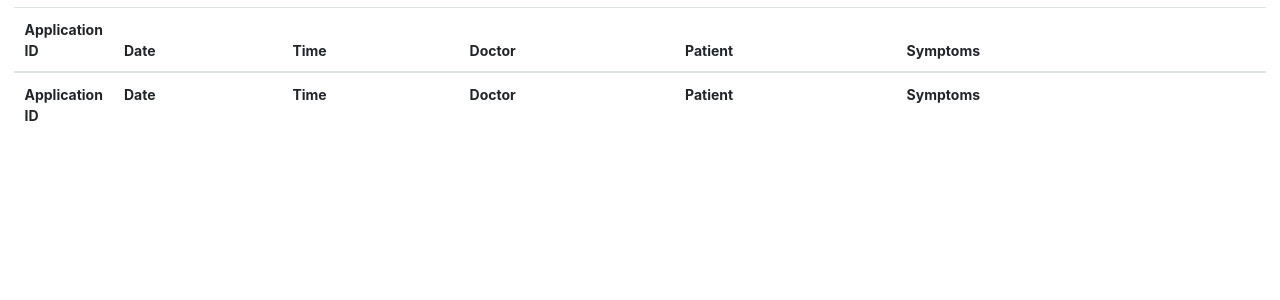
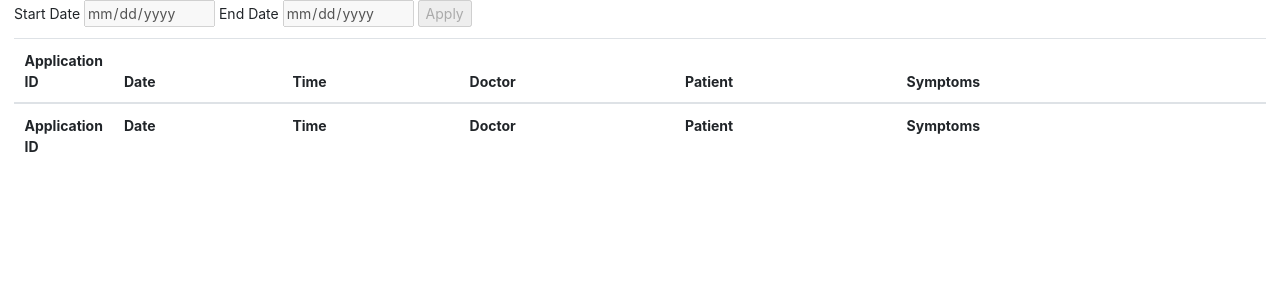
Before and after one commit to SZTankWang/EHR, a Flask app: template EHR/templates/nurseAllAppt.html in a window 1280 px wide. Shown: the part 100-400 px from the top of the page. Run offline with Flask 2, Linux system fonts and the light colour scheme; the template is opened without the code that fills it, so the values that code supplies are empty; some libraries are stand-ins or nearby versions.

```diff
--- a/EHR/Controller/routes_basic.py
+++ b/EHR/Controller/routes_basic.py
@@ -472,7 +472,7 @@ def nurseViewMC():
 def nurseGetComments():
 	app_id = request.form['appID']
 	appt = Application.query.filter(Application.id==app_id)
-	return make_response(jsonify({"comments":appt.reject_reason}))
+	return make_response(jsonify({"comments":appt[0].reject_reason}))
 
 @app.route('/nursePastAppt', methods=['GET', 'POST'])
 def nursePastAppt():
@@ -507,7 +507,7 @@ def nurseEditPreExam():
 	mc_id = request.form['mcID']
 	body_temperature = request.form['bodyTemperature']
 	pulse_rate = request.form['pulseRate']
-	blood_pressure = request.form['bloodPressue']
+	blood_pressure = request.form['bloodPressure']
 
 	mc = Medical_record.query.filter( Medical_record.id == mc_id).first()
 	mc.body_temperature = body_temperature
--- a/EHR/static/js/function/util.js
+++ b/EHR/static/js/function/util.js
@@ -31,6 +31,9 @@ function sendRequest(route, type, data, successHandler){
   });
 }
 
+function getFullDate(date){
+  return date.toISOString().split("T")[0];
+}
 
 //-------------------------tab styling--------------------------
 // main navigation
--- a/EHR/static/js/nurseAllAppt.js
+++ b/EHR/static/js/nurseAllAppt.js
@@ -21,6 +21,7 @@ $(document).ready(function() {
     $("#overlay").addClass("d-none");
   };
   sendRequest("nurseOnGoingAppt", "GET", null, initTable);
+  setStartOrEndDate();
 });
 
 // ---------------------capture user action--------------------------
@@ -45,6 +46,9 @@ $("#rejectedApp").on('click', function(){
   var dateRange = jsonifyDateRange(new Date(), new Date(), 7);
   goUpdateTable("nurseRejectedApp", dateRange);
 });
+
+//change time range
+$("#timeRange").on('submit', function(){});
 
 
 // --------------------------event handlers----------------------------
@@ -81,6 +85,23 @@ function goUpdateTable(route, data=null){
     $("#overlay").addClass("d-none");
   };
   sendRequest(route, type, data, updateTable);
+  setStartOrEndDate();
+}
+
+/**
+* @desc set the start or end date according to the tab
+*/
+function setStartOrEndDate(){
+  var today = getFullDate(new Date());
+  if ($(".nav-table.active").text() == "Ongoing appointments") {
+    switchInputValue (true, true, null, true);
+  } else if ($(".nav-table.active").text() == "Future appointments") {
+    switchInputValue (true, false, today, false);
+  } else if ($(".nav-table.active").text() == "Past appointments") {
+    switchInputValue (false, true, today, false);
+  } else {
+    switchInputValue (false, false, null, false);
+  }
 }
 
 //------------------------------utilities-------------------------------
@@ -89,8 +110,15 @@ function jsonifyDateRange(startDate, endDate, range=null){
   if (range) {
     endDate.setDate(startDate.getDate() + 7);
   }
-  var startDateStr = startDate.toISOString().split('T')[0];
-  var endDateStr = endDate.toISOString().split('T')[0];
+  var startDateStr = getFullDate(startDate);
+  var endDateStr = getFullDate(endDate);
   var data = {"startDate": startDateStr, "endDate": endDateStr};
   return data;
 }
+
+function switchInputValue (start, end, today, submit) {
+  $("#startDate").prop("disabled", start);
+  $("#endDate").prop("disabled", end);
+  $("#startDate").prop("value", today);
+  $("#applyRange").prop("disabled", submit);
+}
--- a/EHR/templates/nurseAllAppt.html
+++ b/EHR/templates/nurseAllAppt.html
@@ -73,6 +73,14 @@
 			</nav>
 		</div>
 
+		<form>
+			<label for="startDate">Start Date</label>
+			<input id="startDate" type="date" value="" name="startDate" required>
+			<label for="endDate">End Date</label>
+			<input id="endDate" type="date" value="" name="endDate" required>
+			<input id="applyRange" type="submit" value="Apply">
+		</form>
+
 		<!-- data table -->
 		<div class='table' id="table-container" style="padding-top:0.5em;">
 			<table id="main-table" style="width:100%;">
--- a/EHR/templates/nurseViewAppt.html
+++ b/EHR/templates/nurseViewAppt.html
@@ -81,7 +81,7 @@
 		    </div>
 		  </div>
 			<hr>
-			<form>
+			<form id="editPreExam" >
 				<h5>Pre-examination</h5>
 				<div class="form-group row">
           <label for="bodyTemperature" class="col-2 col-form-label"><b>Body temperature</b></label>
@@ -104,7 +104,7 @@
 					</div>
 					<label for="bloodPressure" class="form-control-label">mmHg</label>
 				</div>
-				<input type="submit" id="editPreExam" class="btn btn-primary" value="Edit"/>
+				<input type="submit" class="btn btn-primary" value="Edit"/>
       </form>
 			<hr>
 			<h5>Diagnosis</h5>
@@ -151,6 +151,7 @@
 	<script type="text/javascript" src="https://cdn.datatables.net/1.10.22/js/jquery.dataTables.min.js"></script>
 	<script type="text/javascript" src="https://cdn.datatables.net/1.10.22/js/dataTables.bootstrap4.min.js"></script>
 	<script src="https://cdn.jsdelivr.net/npm/bootstrap@4.5.3/dist/js/bootstrap.bundle.min.js" integrity="sha384-ho+j7jyWK8fNQe+A12Hb8AhRq26LrZ/JpcUGGOn+Y7RsweNrtN/tE3MoK7ZeZDyx" crossorigin="anonymous"></script>
+	<script type="text/javascript" src="/static/js/class/modal.js"></script>
 	<script type="text/javascript" src="/static/js/function/util.js"></script>
 	<script type="text/javascript" src="/static/js/function/apptAndMC.js"></script>
 	<script type="text/javascript" src="/static/js/nurseViewAppt.js"></script>
```
Also changed, not shown: EHR/static/js/nurseViewAppt.js (+9 -9 lines).
